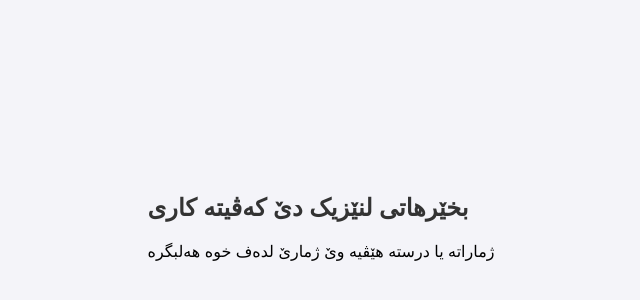
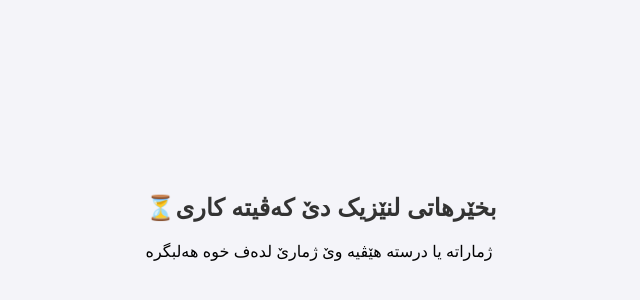
Before and after one commit to jonmartn86/page-es, a plain HTML site: page welcome.html in a window 1280 px wide. Shown: the part 174-474 px from the top of the page, without its empty margins (319-959 px from the left). Drawn offline with Linux system fonts and the light colour scheme.

Commit message:
Update welcome.html

```diff
--- a/welcome.html
+++ b/welcome.html
@@ -8,7 +8,7 @@
 </head>
 <body>
   <div class="welcome-container">
-    <h2>بخێرهاتی لنێزیک دێ کەڤیتە کاری</h2>
+    <h2>⏳بخێرهاتی لنێزیک دێ کەڤیتە کاری</h2>
     <p>ژماراتە یا درستە هێڤیە وێ ژمارێ لدەف خوە هەلبگرە</p>
   </div>
 </body>
```
